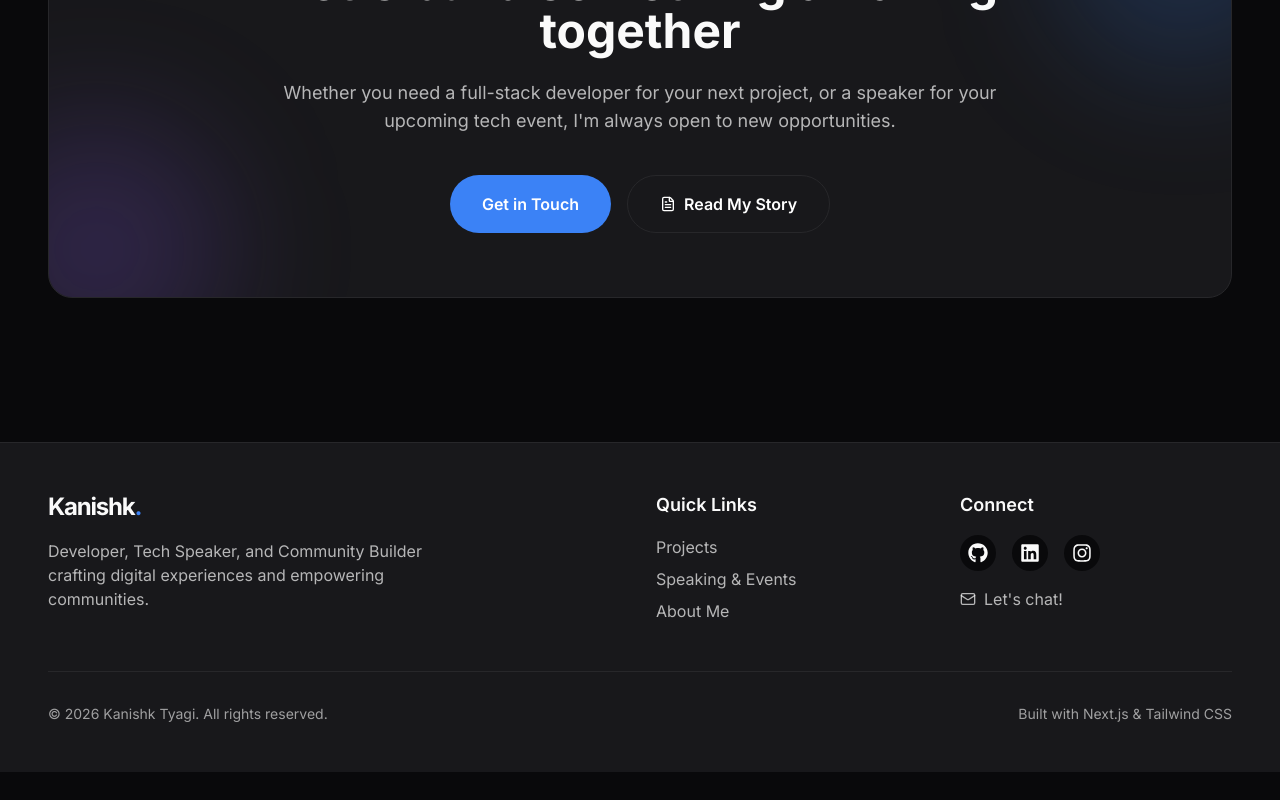
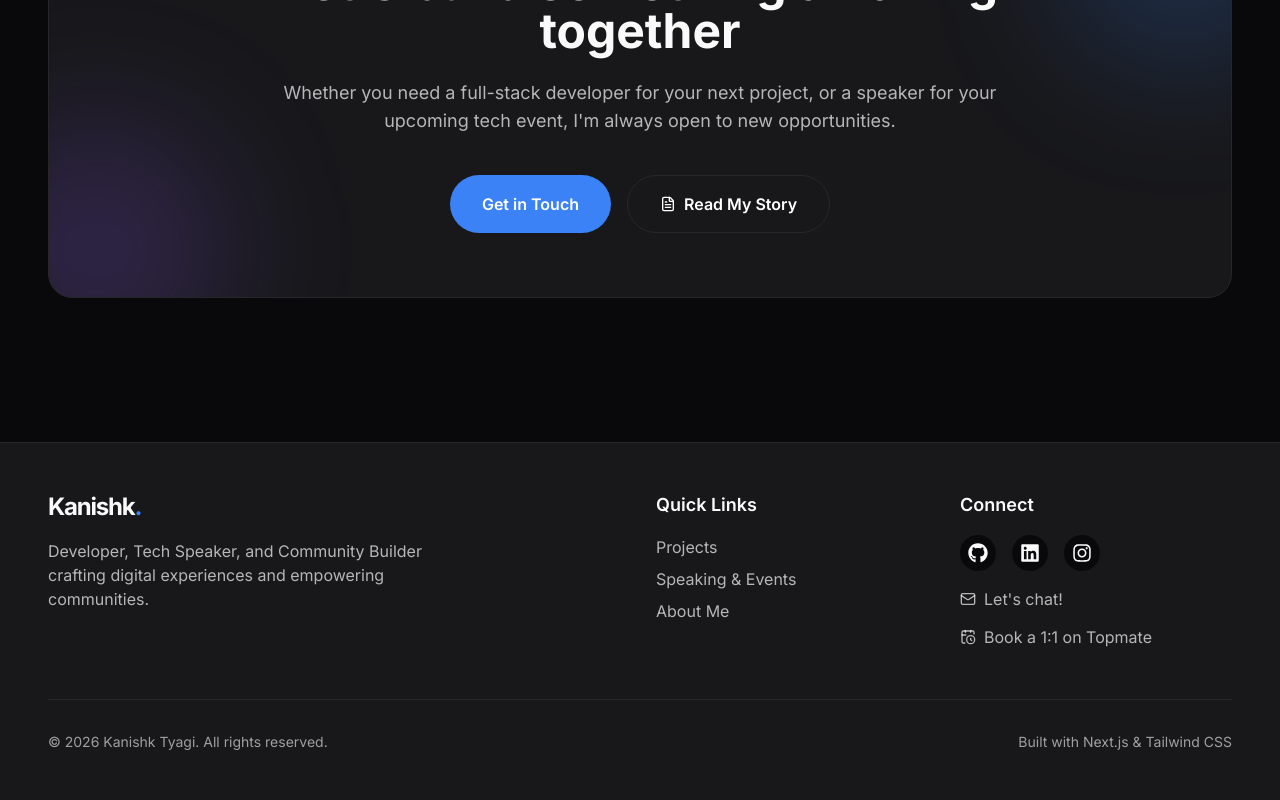
Before and after one commit to Kanishk0412/portfolio, a Next.js app: page / in a window 1280 px wide. Shown: the part 2672-3472 px from the top of the page. Before the commit the page ends 3444 px from the top, so only its background shows below. Built offline with nearby package versions, Linux system fonts and the light colour scheme.

Commit message:
feat: wire real social links and contact email

```diff
--- a/src/components/Footer.tsx
+++ b/src/components/Footer.tsx
@@ -1,5 +1,5 @@
 import Link from "next/link";
-import { Mail } from "lucide-react";
+import { Mail, CalendarClock } from "lucide-react";
 import { FaGithub, FaLinkedin, FaInstagram } from "react-icons/fa";
 
 export function Footer() {
@@ -28,19 +28,28 @@ export function Footer() {
           <div>
             <h3 className="font-semibold text-lg mb-4">Connect</h3>
             <div className="flex space-x-4 mb-4">
-              <Link href="https://github.com" target="_blank" className="p-2 bg-background rounded-full hover:bg-brand-primary transition-colors hover:text-white">
+              <Link href="https://github.com/Kanishk0412" target="_blank" rel="noopener noreferrer" className="p-2 bg-background rounded-full hover:bg-brand-primary transition-colors hover:text-white">
                 <FaGithub className="w-5 h-5" />
               </Link>
-              <Link href="https://linkedin.com" target="_blank" className="p-2 bg-background rounded-full hover:bg-brand-primary transition-colors hover:text-white">
+              <Link href="https://www.linkedin.com/in/kanishktyagi-connect/" target="_blank" rel="noopener noreferrer" className="p-2 bg-background rounded-full hover:bg-brand-primary transition-colors hover:text-white">
                 <FaLinkedin className="w-5 h-5" />
               </Link>
-              <Link href="https://instagram.com" target="_blank" className="p-2 bg-background rounded-full hover:bg-brand-secondary transition-colors hover:text-white">
+              <Link href="https://www.instagram.com/hiresphere.in/" target="_blank" rel="noopener noreferrer" className="p-2 bg-background rounded-full hover:bg-brand-secondary transition-colors hover:text-white">
                 <FaInstagram className="w-5 h-5" />
               </Link>
             </div>
-            <Link href="mailto:contact@kanishk.com" className="inline-flex items-center text-foreground/70 hover:text-brand-primary transition-colors">
+            <Link href="mailto:kanishktyagi.connect@gmail.com" className="inline-flex items-center text-foreground/70 hover:text-brand-primary transition-colors">
               <Mail className="w-4 h-4 mr-2" />
               Let's chat!
+            </Link>
+            <Link
+              href="https://topmate.io/kanishk_tyagi10/"
+              target="_blank"
+              rel="noopener noreferrer"
+              className="mt-3 inline-flex items-center text-foreground/70 hover:text-brand-secondary transition-colors"
+            >
+              <CalendarClock className="w-4 h-4 mr-2" />
+              Book a 1:1 on Topmate
             </Link>
           </div>
         </div>
--- a/src/components/Navbar.tsx
+++ b/src/components/Navbar.tsx
@@ -55,13 +55,13 @@ export function Navbar() {
             </Link>
           ))}
           <div className="flex items-center space-x-4 ml-4 border-l border-card-border pl-4">
-            <Link href="https://github.com" target="_blank" className="text-foreground/80 hover:text-white transition-colors">
+            <Link href="https://github.com/Kanishk0412" target="_blank" rel="noopener noreferrer" className="text-foreground/80 hover:text-white transition-colors">
               <FaGithub className="w-5 h-5" />
             </Link>
-            <Link href="https://linkedin.com" target="_blank" className="text-foreground/80 hover:text-brand-primary transition-colors">
+            <Link href="https://www.linkedin.com/in/kanishktyagi-connect/" target="_blank" rel="noopener noreferrer" className="text-foreground/80 hover:text-brand-primary transition-colors">
               <FaLinkedin className="w-5 h-5" />
             </Link>
-            <Link href="https://instagram.com" target="_blank" className="text-foreground/80 hover:text-brand-secondary transition-colors">
+            <Link href="https://www.instagram.com/hiresphere.in/" target="_blank" rel="noopener noreferrer" className="text-foreground/80 hover:text-brand-secondary transition-colors">
               <FaInstagram className="w-5 h-5" />
             </Link>
           </div>
@@ -99,13 +99,13 @@ export function Navbar() {
                 </Link>
               ))}
               <div className="flex items-center space-x-6 pt-4 border-t border-card-border">
-                <Link href="https://github.com" target="_blank" className="text-foreground/80 hover:text-white transition-colors">
+                <Link href="https://github.com/Kanishk0412" target="_blank" rel="noopener noreferrer" className="text-foreground/80 hover:text-white transition-colors">
                   <FaGithub className="w-6 h-6" />
                 </Link>
-                <Link href="https://linkedin.com" target="_blank" className="text-foreground/80 hover:text-brand-primary transition-colors">
+                <Link href="https://www.linkedin.com/in/kanishktyagi-connect/" target="_blank" rel="noopener noreferrer" className="text-foreground/80 hover:text-brand-primary transition-colors">
                   <FaLinkedin className="w-6 h-6" />
                 </Link>
-                <Link href="https://instagram.com" target="_blank" className="text-foreground/80 hover:text-brand-secondary transition-colors">
+                <Link href="https://www.instagram.com/hiresphere.in/" target="_blank" rel="noopener noreferrer" className="text-foreground/80 hover:text-brand-secondary transition-colors">
                   <FaInstagram className="w-6 h-6" />
                 </Link>
               </div>
```
